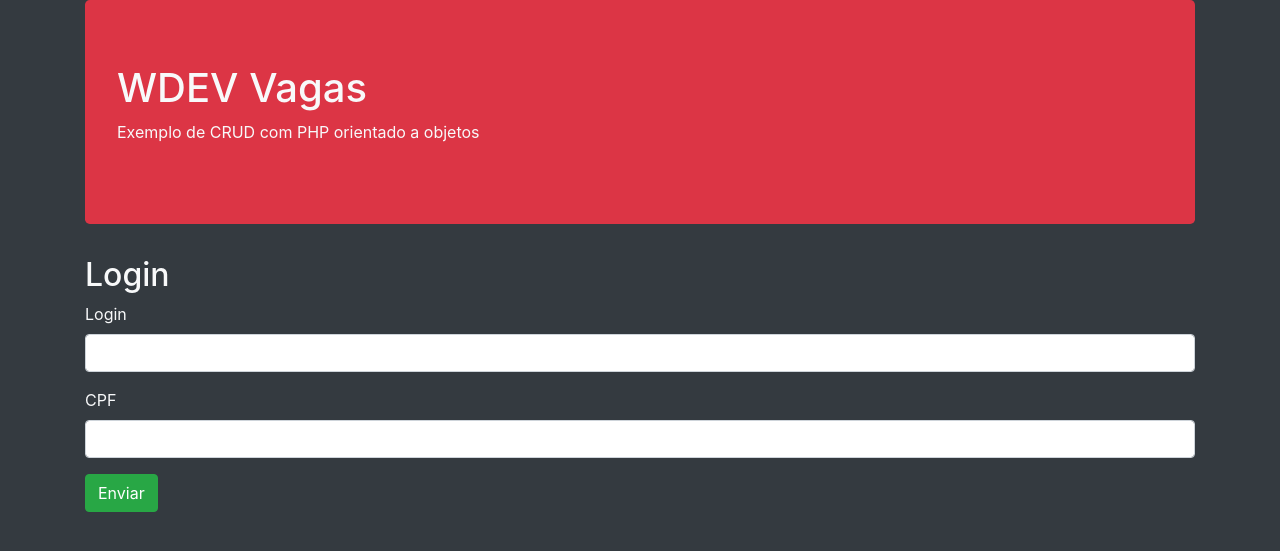
After one commit to JoaoVictorCavalcante/projetoVagas, a PHP site: page /login.php in a window 1280 px wide. The commit adds this page. Shown: the top 551 px of the page. Run offline with PHP 8.4, Linux system fonts and the light colour scheme; data that the repository does not hold is empty.

Commit message:
Projeto 29/08

```diff
--- a/app/Db/DataBase.php
+++ b/app/Db/DataBase.php
@@ -30,7 +30,7 @@
      * SENHA DO BANCO DE DADOS
      * @var string
      */
-    const PASS = '';
+    const PASS = '123';
 
    /**
     * NOME DA TABELA
--- /dev/null
+++ b/includes/formulario-login.php
@@ -0,0 +1,21 @@
+<main>
+
+    <h2 class="mt-3">Login</h2>
+
+    <form method="post">
+
+        <div class="form-group">
+            <label>Login</label>
+            <input type="text" class="form-control" name="nome" value="<?= $obAluno->aluno ?>">
+        </div>
+        <div class="form-group">
+            <label>CPF</label>
+            <input type="text" class="form-control" name="cpf" value="<?= $obAluno->cpf ?>">
+        </div>
+
+        <button type="submit" class="btn btn-success">Enviar</button>
+
+        </div>
+    </form>
+
+</main>
--- a/includes/listagem.php
+++ b/includes/listagem.php
@@ -35,7 +35,7 @@
 
     $resultados = strlen($resultados) ? $resultados : '<tr>
                                                                  <td colspan="6" class="text-center">
-                                                                   Nemhuma Vaga Encontrada
+                                                                   Nenhuma Vaga Encontrada
                                                                 </td>
 
                                                                </tr>'
--- /dev/null
+++ b/login.php
@@ -0,0 +1,17 @@
+<?php
+
+  require __DIR__.'/vendor/autoload.php';
+
+   use \App\Entity\Vaga;
+
+   $vagas = Vaga::getVagas();
+
+
+
+
+
+
+
+  include __DIR__.'/includes/header.php';
+  include __DIR__.'/includes/formulario-login.php';
+  include __DIR__.'/includes/footer.php';
```
Also changed, not shown: teste.php (added, +10 -0 lines).
